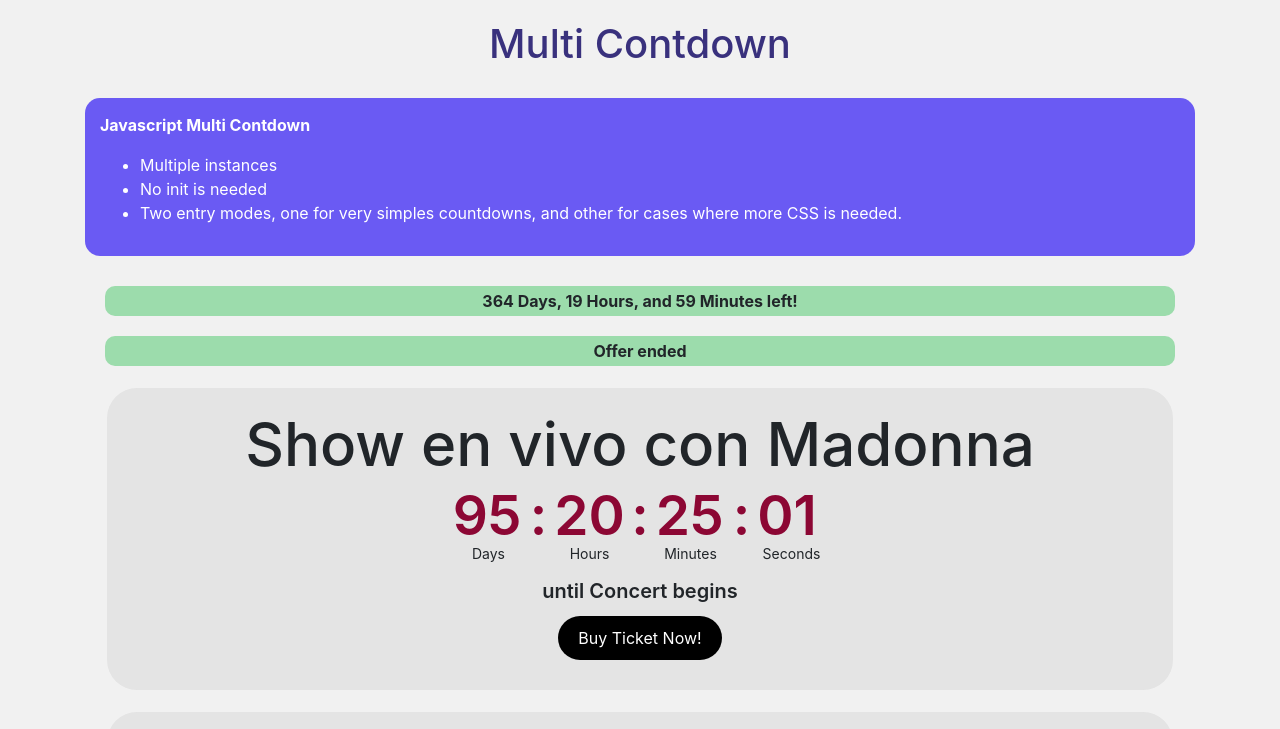
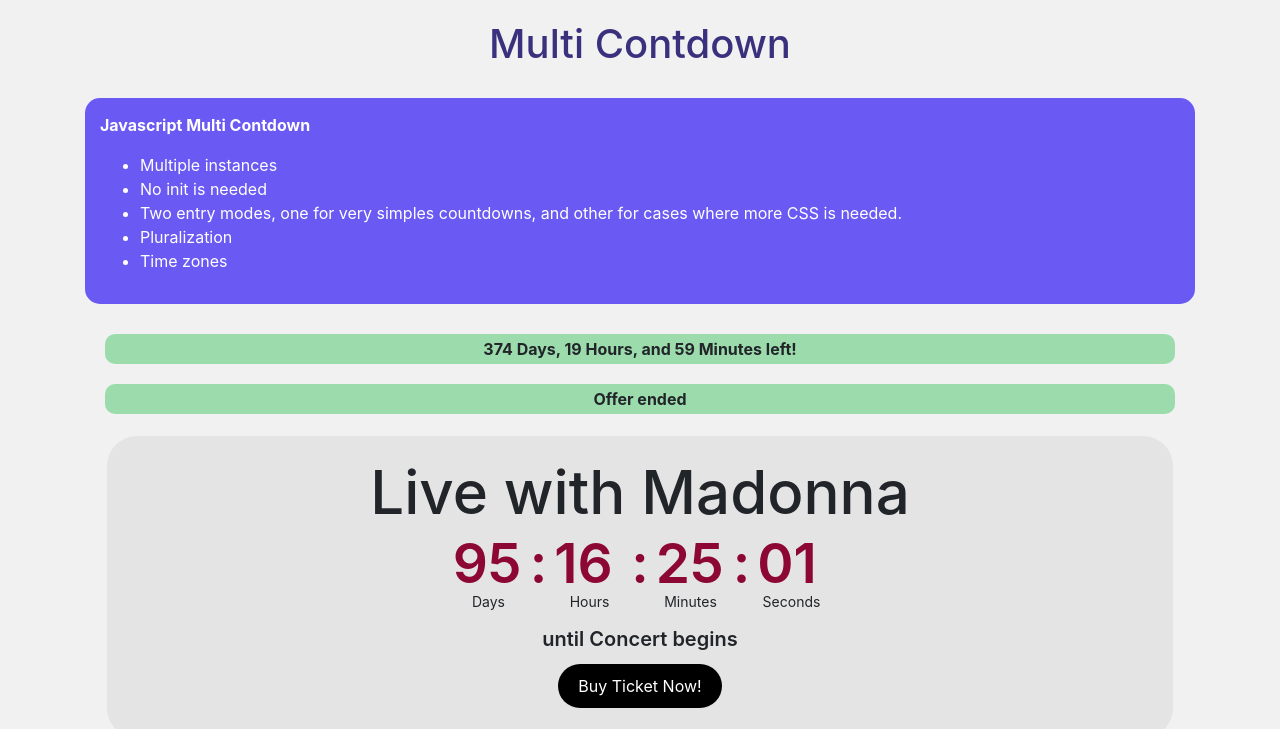
Before and after one commit to pablog1/JS-Multi-Countdown, a plain HTML site: page index.html in a window 1280 px wide. Shown: the top 729 px of the page. Drawn offline with nearby package versions, Linux system fonts and the light colour scheme.

Commit message:
Documentation

```diff
--- a/index.html
+++ b/index.html
@@ -33,11 +33,12 @@
                 <li>Multiple instances</li>
                 <li>No init is needed</li>
                 <li>Two entry modes, one for very simples countdowns, and other for cases where more CSS is needed. </li>
-
+                <li>Pluralization</li>
+                <li>Time zones</li>
             </ul>
         </div>
 
-        <div class="countdown simple-bar" data-Date='2021/9/5 17:12:0' data-endText="Ofder ended">
+        <div class="countdown simple-bar" data-Date='2021/9/15 17:12:0' data-endText="Ofder ended">
             (days) p_days, (hours) p_hours, and (minutes) p_minutes left!
         </div>
 
@@ -45,8 +46,8 @@
             (days) p_days, (hours) p_hours, and (minutes) p_minutes left!
         </div>
 
-        <div class="countdown show" data-Date='2020/12/10 17:37:53'>
-            <h2>Show en vivo con Madonna</h2>
+        <div class="countdown show" data-Date='2020/12/10 13:37:53'>
+            <h2>Live with  Madonna</h2>
             <div class="running">
                 <timer>
                   <span class = "days"></span>:<span class = "hours"></span>:<span class = "minutes"></span>:<span class = "seconds"></span>
```
Also changed, not shown: multi-countdown.js (+39 -0 lines).
